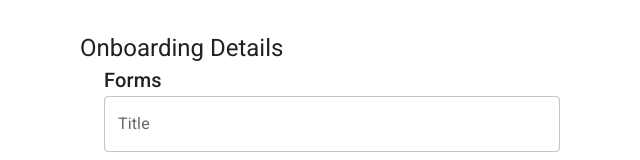
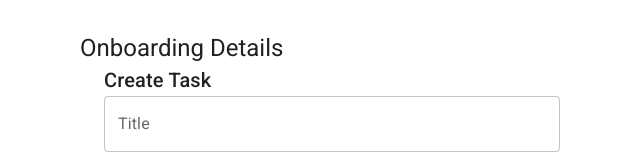
Before and after one commit to rans0000/induction_progress, a React (Create React App) app in the folder induction_frontend/: page /admin/onboarding-tasks/create in a window 1280 px wide. Shown: the top 160 px of the page, without its empty margins (308-948 px from the left). Built offline with nearby package versions, Linux system fonts and the light colour scheme; no server answers.

Commit message:
load boarding-task data into form fields while editing in admin (f/e)

```diff
--- a/induction_frontend/src/App.tsx
+++ b/induction_frontend/src/App.tsx
@@ -15,12 +15,12 @@ export default function App() {
           <Route path="/admin">
             <Route index element={<AdminDashPage />}></Route>
             <Route
-              path="onboarding-tasks/ceate"
-              element={<BoardingEditPage />}
+              path="onboarding-tasks/create"
+              element={<BoardingEditPage action="Create" />}
             ></Route>
             <Route
               path="onboarding-tasks/:taskId"
-              element={<BoardingEditPage />}
+              element={<BoardingEditPage action="Edit" />}
             ></Route>
           </Route>
         </Routes>
--- a/induction_frontend/src/components/BoardingTaskForm.tsx
+++ b/induction_frontend/src/components/BoardingTaskForm.tsx
@@ -3,21 +3,17 @@ import Container from "@mui/material/Container";
 import Stack from "@mui/material/Stack";
 import TextField from "@mui/material/TextField";
 import Typography from "@mui/material/Typography";
-import React, { useState } from "react";
-import { useNavigate } from "react-router-dom";
+import React, { useEffect, useState } from "react";
 import type { OnboardTask } from "../models/onboardtask.model";
-import { useCreateOnboardTaskMutation } from "../services/onboardtask.service";
 
-const initialTask = {
-  title: "",
-  body: "",
-  enabled: true,
+type BoardingTaskFormProps = {
+  action: "Create" | "Edit";
+  task: OnboardTask;
+  onSubmit: (task: OnboardTask) => void;
 };
 
-const BoardingTaskForm = () => {
-  const navigate = useNavigate();
-  const [createOnboardTask] = useCreateOnboardTaskMutation();
-  const [task, setTask] = useState<OnboardTask>(initialTask as OnboardTask);
+const BoardingTaskForm = (props: BoardingTaskFormProps) => {
+  const [task, setTask] = useState<OnboardTask>(props.task);
 
   const onChange = (event: React.ChangeEvent<HTMLInputElement>) => {
     setTask((prev) => ({ ...prev, [event.target.name]: event.target.value }));
@@ -25,13 +21,16 @@ const BoardingTaskForm = () => {
 
   const onSubmit = async (event: React.FormEvent): Promise<void> => {
     event.preventDefault();
-    await createOnboardTask(task);
-    navigate(-1);
+    props.onSubmit(task);
   };
+
+  useEffect(() => {
+    setTask(props.task);
+  }, [props.task]);
 
   return (
     <Container maxWidth="lg">
-      <Typography variant="h6">Forms</Typography>
+      <Typography variant="h6">{props.action} Task</Typography>
       <Stack
         component="form"
         noValidate
--- a/induction_frontend/src/components/BoardingTasks.tsx
+++ b/induction_frontend/src/components/BoardingTasks.tsx
@@ -21,8 +21,7 @@ const BoardingTasks = () => {
   const navigate = useNavigate();
 
   const onSelectTask = (taskId: string) => () => {
-    console.log("details page...");
-    // navigate(`/admin/onboarding-tasks/${taskId}`);
+    navigate(`/admin/onboarding-tasks/${taskId}`);
   };
 
   const onDeleteTask = (taskId: string) => async () => {
--- a/induction_frontend/src/pages/AdminDashPage.tsx
+++ b/induction_frontend/src/pages/AdminDashPage.tsx
@@ -1,4 +1,5 @@
 import Container from "@mui/material/Container";
+import Box from "@mui/material/Box";
 import Tab from "@mui/material/Tab";
 import Tabs from "@mui/material/Tabs";
 import React from "react";
@@ -18,6 +19,7 @@ const AdminDashPage = () => {
         <Tab label="Tasks" />
         <Tab label="Users" />
       </Tabs>
+      <Box sx={{ p: 2 }} />
       {tabValue === 0 && <BoardingTasks />}
       {tabValue === 1 && <Users />}
     </Container>
--- a/induction_frontend/src/pages/BoardingEditPage.tsx
+++ b/induction_frontend/src/pages/BoardingEditPage.tsx
@@ -1,13 +1,48 @@
 import Container from "@mui/material/Container";
 import Typography from "@mui/material/Typography";
 import React from "react";
+import { useNavigate, useParams } from "react-router-dom";
 import BoardingTaskForm from "../components/BoardingTaskForm";
+import { OnboardTask } from "../models/onboardtask.model";
+import {
+  useCreateOnboardTaskMutation,
+  useFetchOnboardTaskQuery,
+} from "../services/onboardtask.service";
 
-const BoardingEditPage = () => {
+type BoardingEditPageProps = {
+  action: "Create" | "Edit";
+};
+
+const initialTask = {
+  title: "",
+  body: "",
+  enabled: true,
+} as OnboardTask;
+
+const BoardingEditPage = (props: BoardingEditPageProps) => {
+  const navigate = useNavigate();
+  const { taskId = "" } = useParams();
+  const { data: task = initialTask as OnboardTask } = useFetchOnboardTaskQuery(
+    taskId || "",
+    {
+      skip: props.action === "Create",
+    }
+  );
+  const [createOnboardTask] = useCreateOnboardTaskMutation();
+
+  const onCreateTask = async (taskObj: OnboardTask) => {
+    await createOnboardTask(taskObj).unwrap();
+    navigate(-1);
+  };
+
   return (
     <Container maxWidth="lg">
       <Typography variant="h5">Onboarding Details</Typography>
-      <BoardingTaskForm />
+      <BoardingTaskForm
+        action={props.action}
+        task={task}
+        onSubmit={onCreateTask}
+      />
     </Container>
   );
 };
--- a/induction_frontend/src/services/onboardtask.service.ts
+++ b/induction_frontend/src/services/onboardtask.service.ts
@@ -8,11 +8,15 @@ export const onboardTaskApi = createApi({
     baseUrl: process.env.REACT_APP_BASEURL,
     prepareHeaders,
   }),
-  tagTypes: ["OnboardTask"],
+  tagTypes: ["OnboardTasks"],
   endpoints: (builder) => ({
     fetchOnboardTasks: builder.query<OnboardTask[], void>({
       query: () => ({ url: `boarding-tasks` }),
-      providesTags: ["OnboardTask"],
+      providesTags: ["OnboardTasks"],
+    }),
+    fetchOnboardTask: builder.query<OnboardTask, string>({
+      query: (taskId: string) => ({ url: `boarding-tasks/${taskId}` }),
+      providesTags: ["OnboardTasks"],
     }),
     createOnboardTask: builder.mutation<OnboardTask, OnboardTask>({
       query: (task: OnboardTask) => ({
@@ -20,20 +24,21 @@ export const onboardTaskApi = createApi({
         method: "POST",
         body: task,
       }),
-      invalidatesTags: ["OnboardTask"],
+      invalidatesTags: ["OnboardTasks"],
     }),
     deleteOnboardTask: builder.mutation<void, string>({
       query: (taskId) => ({
         url: `boarding-tasks/${taskId}`,
         method: "DELETE",
       }),
-      invalidatesTags: ["OnboardTask"],
+      invalidatesTags: ["OnboardTasks"],
     }),
   }),
 });
 
 export const {
   useFetchOnboardTasksQuery,
+  useFetchOnboardTaskQuery,
   useCreateOnboardTaskMutation,
   useDeleteOnboardTaskMutation,
 } = onboardTaskApi;
```
